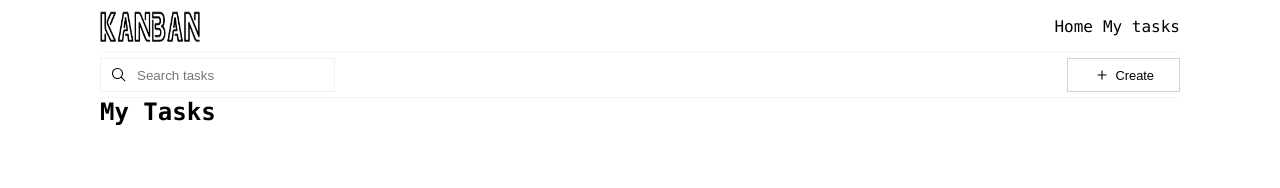
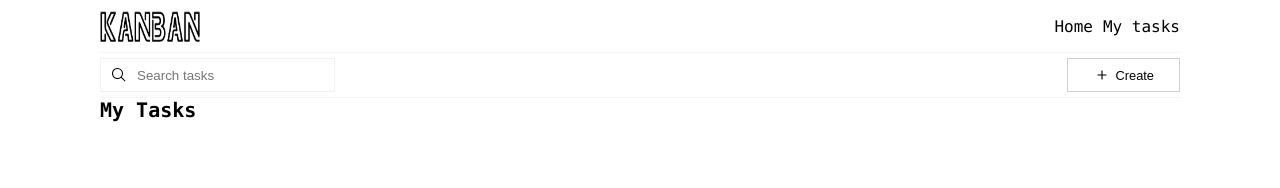
Before and after one commit to mutuaMkennedy/kanban-board, a Next.js app: page /workspace/tasks in a window 1280 px wide. Shown: the top 188 px of the page. Built offline with nearby package versions, Linux system fonts and the light colour scheme.

Commit message:
add global styles

```diff
--- a/src/styles/utils.module.css
+++ b/src/styles/utils.module.css
@@ -2,3 +2,7 @@
 Utility classNames we use to maintain consistency on common
 elements.
 */
+
+.headingSection{
+    font-size:1.25rem;
+}
```
